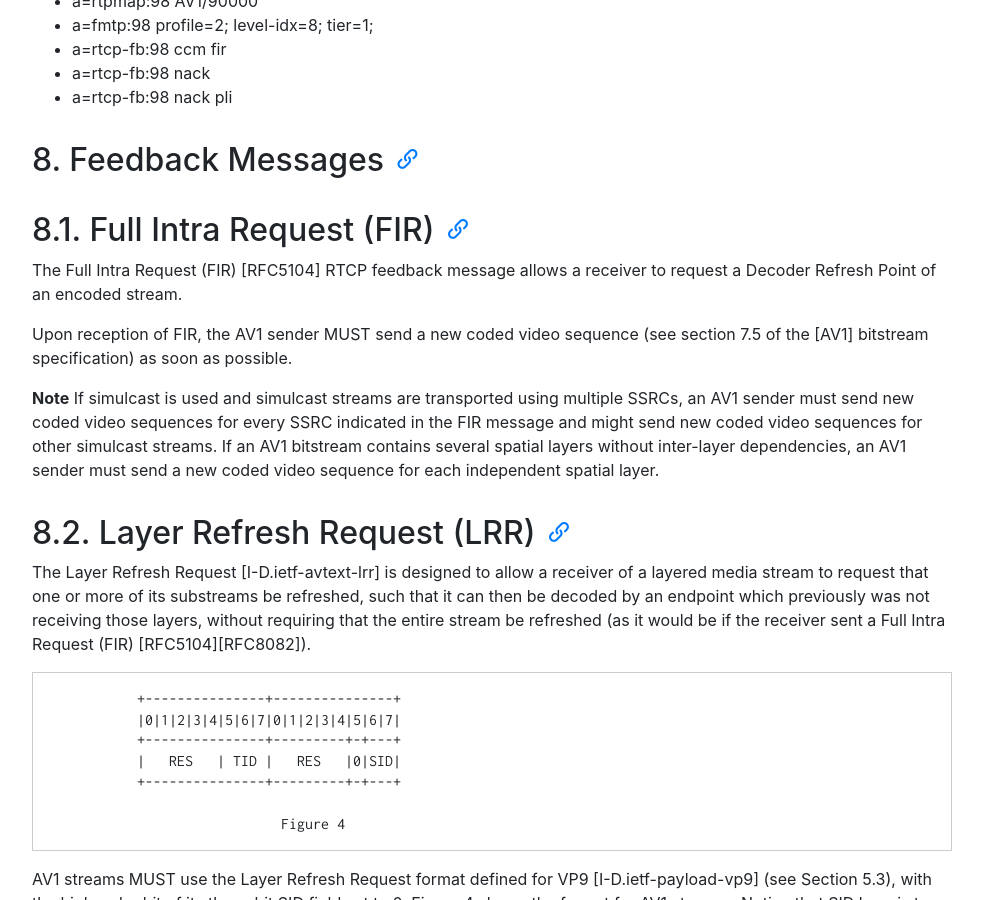
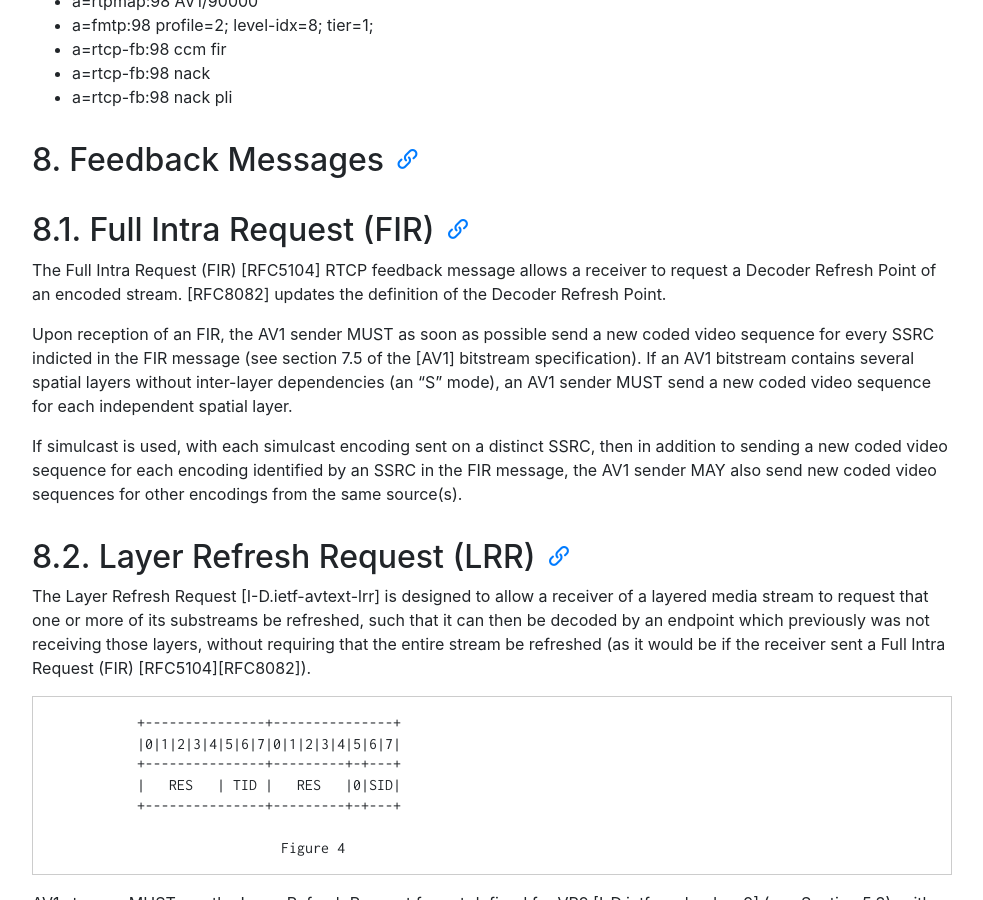
Before and after one commit to AOMediaCodec/av1-rtp-spec, a Jekyll site: the page built from index.md, in a window 1280 px wide and 900 px high, scrolled down 13600 px. Shown: the whole window, without its empty margins (53-1036 px from the left). Built offline with Jekyll 4.4.1, drawn with Linux system fonts in a browser that asks for light colours; nearby versions of some CDN libraries.

Commit message:
Clarification for Section 8.1
Fixes Issue https://github.com/AOMediaCodec/av1-rtp-spec/issues/81

```diff
--- a/av1-rtp-spec.md
+++ b/av1-rtp-spec.md
@@ -570,16 +570,19 @@ Answer SDP:
 
    The Full Intra Request (FIR) [RFC5104] RTCP feedback message allows a
    receiver to request a Decoder Refresh Point of an encoded stream.
-
-   Upon reception of FIR, the AV1 sender MUST send a new coded video sequence
-   (see section 7.5 of the [AV1] bitstream specification) as soon as possible.
-
-   **Note** If simulcast is used and simulcast streams are transported using multiple SSRCs,
-   an AV1 sender must send new coded video sequences for every SSRC indicated in the FIR message
-   and might send new coded video sequences for other simulcast streams. If an AV1 bitstream
-   contains several spatial layers without inter-layer dependencies, an AV1 sender must send
-   a new coded video sequence for each independent spatial layer.
-
+   [RFC8082] updates the definition of the Decoder Refresh Point.
+
+   Upon reception of an FIR, the AV1 sender MUST as soon as possible send a
+   new coded video sequence for every SSRC indicted in the FIR message
+   (see section 7.5 of the [AV1] bitstream specification). If an AV1 bitstream
+   contains several spatial layers without inter-layer dependencies (an "S" mode),
+   an AV1 sender MUST send a new coded video sequence for each independent
+   spatial layer.
+
+   If simulcast is used, with each simulcast encoding sent on a distinct SSRC,
+   then in addition to sending a new coded video sequence for each encoding
+   identified by an SSRC in the FIR message, the AV1 sender MAY also send new
+   coded video sequences for other encodings from the same source(s).
 
 ## 8.2.  Layer Refresh Request (LRR)
 
```
